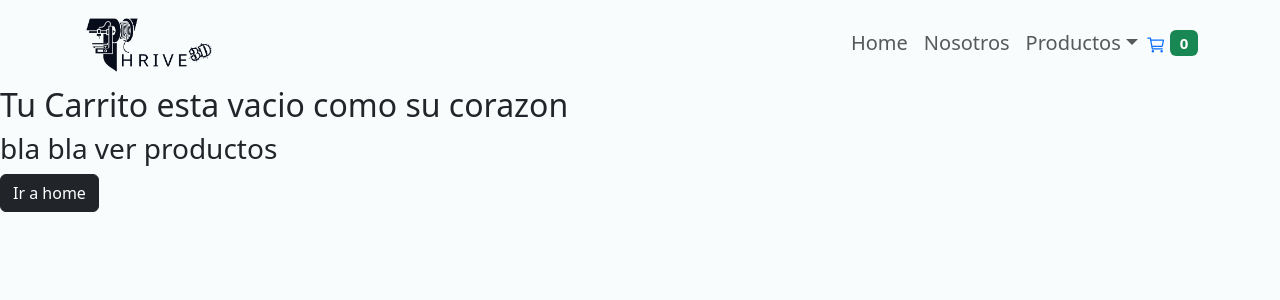
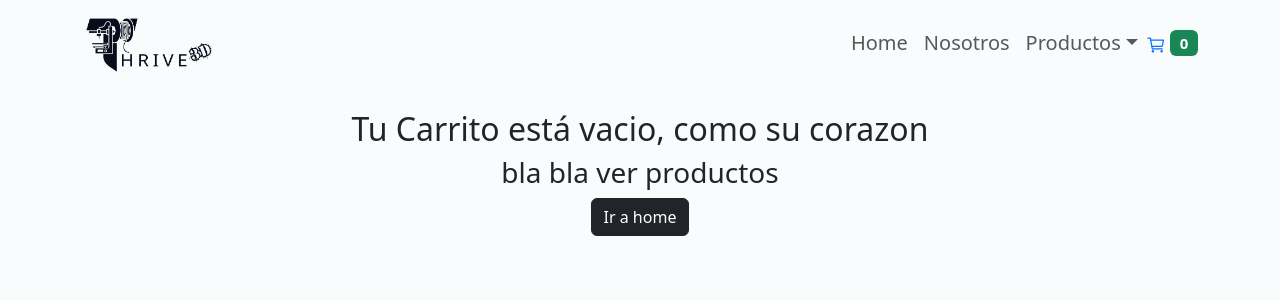
Before and after one commit to AlbertSlt/thrive-3d, a React (Vite) app: page /cart in a window 1280 px wide. Shown: the top 300 px of the page. Built offline with nearby package versions, Linux system fonts and the light colour scheme.

Commit message:
cambio en estilos

```diff
--- a/src/components/EmptyCart.jsx
+++ b/src/components/EmptyCart.jsx
@@ -3,8 +3,8 @@ import { Link } from 'react-router-dom'
 
     const EmptyCart = () => {
       return (
-          <div>
-              <h2>Tu Carrito esta vacio como su corazon</h2>
+          <div style={{ textAlign: "center", marginTop: "1.5rem" }}>
+              <h2>Tu Carrito está vacio, como su corazon</h2>
               <h3>bla bla ver productos</h3>
               <Link className='btn btn-dark' to={'/'}>Ir a home</Link>
         </div>
--- a/src/index.css
+++ b/src/index.css
@@ -87,11 +87,6 @@ button:focus-visible {
     align-self: center;
 }
 
-.navbar .carrito-container {
-
-}
-
-
 html,
 body {
   background-color: rgb(248, 252, 253) !important;
```
